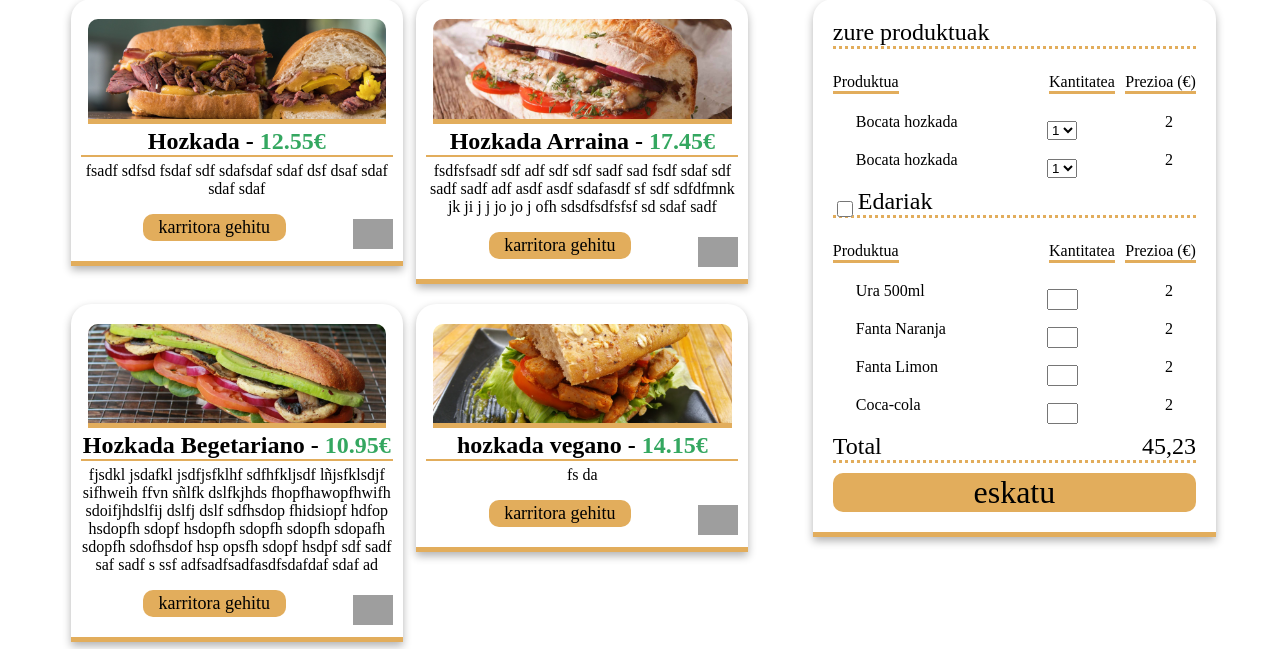
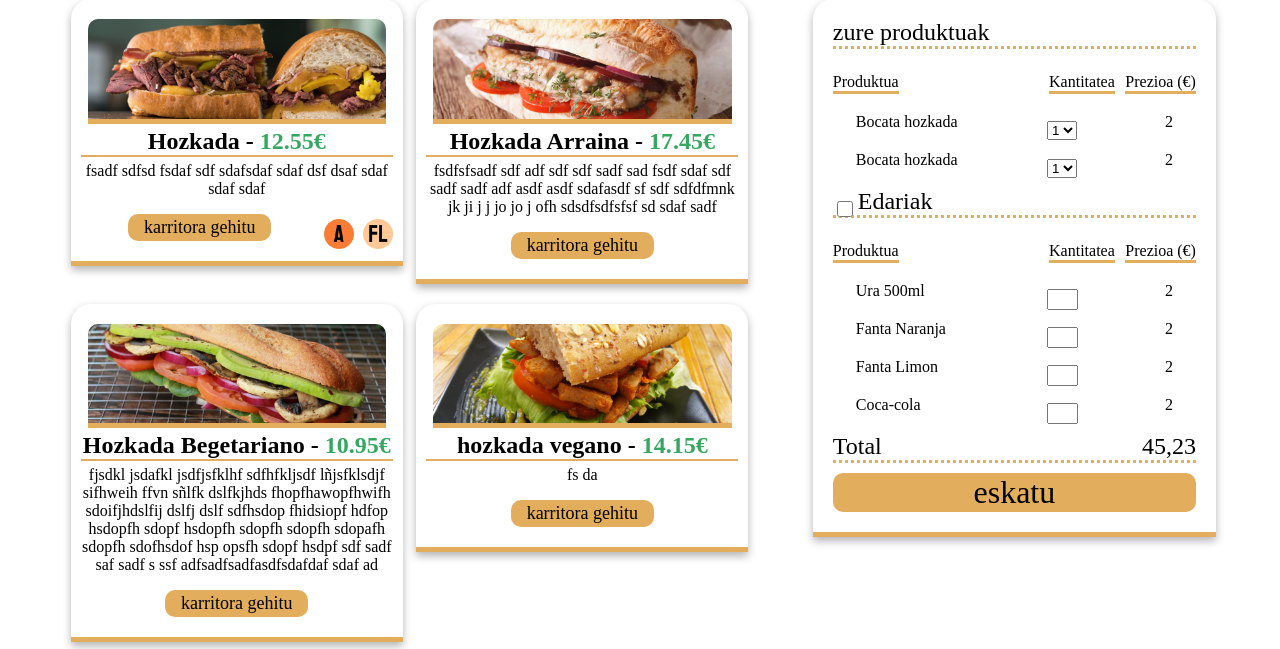
Before and after one commit to RAH-66-Apache/Hozkada, a Django app: page /bokatak/ in a window 1280 px wide. Shown: the part 151-800 px from the top of the page. Run offline with Django 4.2, Linux system fonts and the light colour scheme; data comes from the database, SQL or seed files in the repository; some web fonts are replaced; grey boxes are pictures that could not be loaded.

Commit message:
hodei branch kopia

```diff
--- a/Hozkada/Hozkada/settings.py
+++ b/Hozkada/Hozkada/settings.py
@@ -12,7 +12,6 @@ https://docs.djangoproject.com/en/4.2/ref/settings/
 
 from pathlib import Path
 import os
-
 # Build paths inside the project like this: BASE_DIR / 'subdir'.
 BASE_DIR = Path(__file__).resolve().parent.parent
 MEDIA_URL = '/media/'
--- a/Hozkada/Hozkada/urls.py
+++ b/Hozkada/Hozkada/urls.py
@@ -23,5 +23,6 @@ urlpatterns = [
     path('admin/', admin.site.urls),
     path('', include('HozkadaBokatak.urls'))
 ]
+
 if settings.DEBUG:
     urlpatterns += static(settings.MEDIA_URL, document_root=settings.MEDIA_ROOT)
--- a/Hozkada/HozkadaBokatak/templates/bokatak.html
+++ b/Hozkada/HozkadaBokatak/templates/bokatak.html
@@ -33,25 +33,25 @@
                 <p>Alergiak</p>
                 <div class="dropdown-content">
                     <div>
-                        <label><input type="checkbox" name="opcion4"> Glutena<img src="../static/media/bokatak_img/alergiak/ico_gluten.png" class="ico_alergiak" alt=""></label>
+                        <label><input type="checkbox" name="gluten"> Glutena<img src="../static/media/bokatak_img/alergiak/ico_gluten.png" class="ico_alergiak" alt=""></label>
                     </div>
                     <div>
-                        <label><input type="checkbox" name="opcion5"> Arrautzak<img src="../static/media/bokatak_img/alergiak/ico_arrautzak.png" class="ico_alergiak" alt=""></label>
+                        <label><input type="checkbox" name="arrautza"> Arrautzak<img src="../static/media/bokatak_img/alergiak/ico_arrautzak.png" class="ico_alergiak" alt=""></label>
                     </div>
                     <div>
-                        <label><input type="checkbox" name="opcion6"> Arrainak<img src="../static/media/bokatak_img/alergiak/ico_arrainak.png" class="ico_alergiak" alt=""></label>
+                        <label><input type="checkbox" name="arraina"> Arrainak<img src="../static/media/bokatak_img/alergiak/ico_arrainak.png" class="ico_alergiak" alt=""></label>
                     </div>
                     <div>
-                        <label><input type="checkbox" name="opcion7"> Krustazeoak<img src="../static/media/bokatak_img/alergiak/ico_krustazeo.png" class="ico_alergiak" alt=""></label>
+                        <label><input type="checkbox" name="krustazeoa"> Krustazeoak<img src="../static/media/bokatak_img/alergiak/ico_krustazeo.png" class="ico_alergiak" alt=""></label>
                     </div>
                     <div>
-                        <label><input type="checkbox" name="opcion8"> Moluskoak<img src="../static/media/bokatak_img/alergiak/ico_gluten.png" class="ico_alergiak" alt=""></label>
+                        <label><input type="checkbox" name="moluskoa"> Moluskoak<img src="../static/media/bokatak_img/alergiak/ico_gluten.png" class="ico_alergiak" alt=""></label>
                     </div>
                     <div>
-                        <label><input type="checkbox" name="opcion9"> Frutu Lehorrak<img src="../static/media/bokatak_img/alergiak/ico_fruitulehorrak.png" class="ico_alergiak" alt=""></label>
+                        <label><input type="checkbox" name="frutu_lehorrak"> Frutu Lehorrak<img src="../static/media/bokatak_img/alergiak/ico_fruitulehorrak.png" class="ico_alergiak" alt=""></label>
                     </div>
                     <div>
-                        <label><input type="checkbox" name="opcion10"> Soja<img src="../static/media/bokatak_img/alergiak/ico_soja.png" class="ico_alergiak" alt=""></label>
+                        <label><input type="checkbox" name="soja"> Soja<img src="../static/media/bokatak_img/alergiak/ico_soja.png" class="ico_alergiak" alt=""></label>
                     </div>
                 </div>
             </div>
@@ -62,23 +62,25 @@
 
     <div id="content">
         <div id="bokatacontent">
-            {%for bokatak in bokatak%}
-            <div class="bokata" data-mota="{{bokatak.mota}}">
+            {% for bokatak in bokatak %}
+            <div class="bokata" data-mota="{{ bokatak.mota }}">
                 <div class="bokataimg">
-                    <img src="{{bokatak.img.url}}" alt="{{bokatak.izena}}">
+                    <img src="{{ bokatak.img.url }}" alt="{{ bokatak.izena }}">
                 </div>
                 <div class="bokatainfo">
-                    <h2 class="bokatatitulo">{{bokatak.izena}} - <span class="prezioa">{{bokatak.prezioa}}€</span></h2>
-                    <p>{{bokatak.deskribapena}}</p>
+                    <h2 class="bokatatitulo">{{ bokatak.izena }} - <span class="prezioa">{{ bokatak.prezioa }}€</span></h2>
+                    <p>{{ bokatak.deskribapena }}</p>
 
                     <div class="alergiak">
-                        <img src="../" alt="">
+                        {% for alergia_platerrak in bokatak.alergia_platerra_set.all %}
+                            <img src="{{ alergia_platerrak.alergia_id.img.url }}" alt="{{ alergia_platerrak.alergia_id.izena }}">
+                        {% endfor %}
                     </div>
 
                     <input class="karritoragehituinp" type="button" value="karritora gehitu">
                 </div>
             </div>
-            {%endfor%}
+            {% endfor %}
         </div>
 
 
@@ -167,6 +169,7 @@
             </div>
         </div>
     </div>
+
     <script src="https://ajax.googleapis.com/ajax/libs/jquery/3.7.1/jquery.min.js"></script>
     <script>
         $(document).ready(function() {
```
Also changed, not shown: Hozkada/db.sqlite3.
